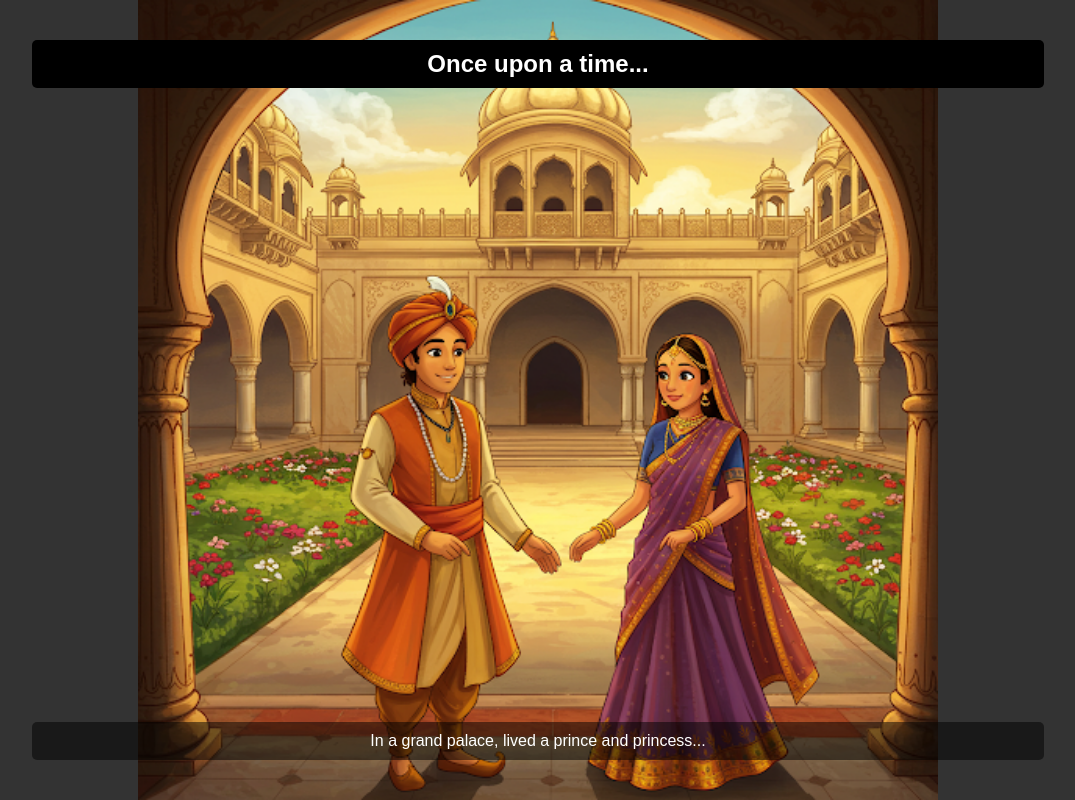
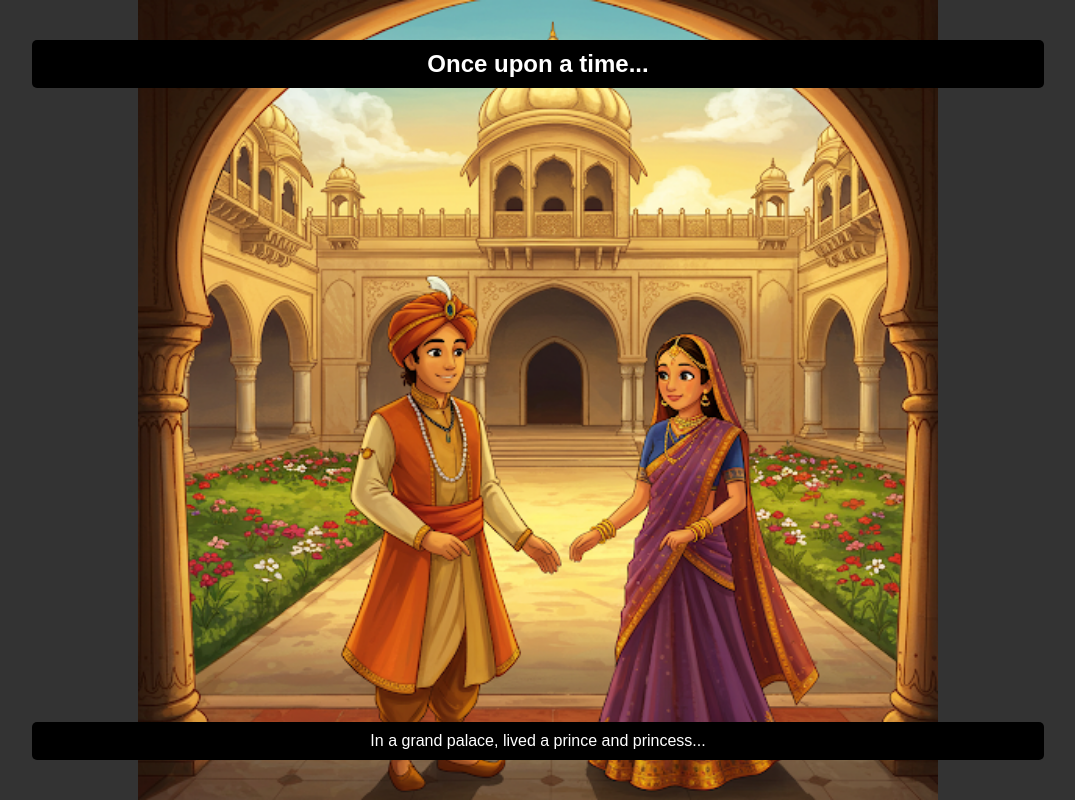
Before and after one commit to dvnswl/baby, a plain HTML site: page index.html in a window 1280 px wide. Shown: the whole page, without its empty margins (102-1177 px from the left). Drawn offline with Linux system fonts and the light colour scheme.

Commit message:
Update style.css

```diff
--- a/style.css
+++ b/style.css
@@ -49,7 +49,7 @@ body {
 }
 
 .page p {
-  background-color: rgba(0, 0, 0, 0.5);
+  background-color: rgba(0, 0, 0, 1);
   padding: 10px;
   border-radius: 5px;
   width: 80%;
```
